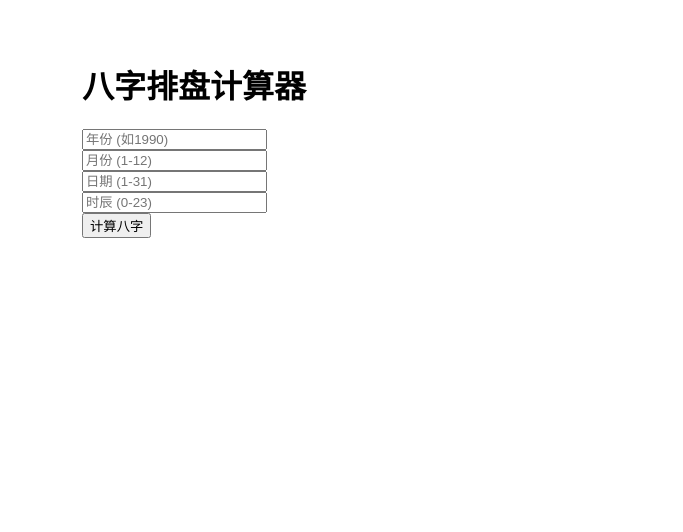
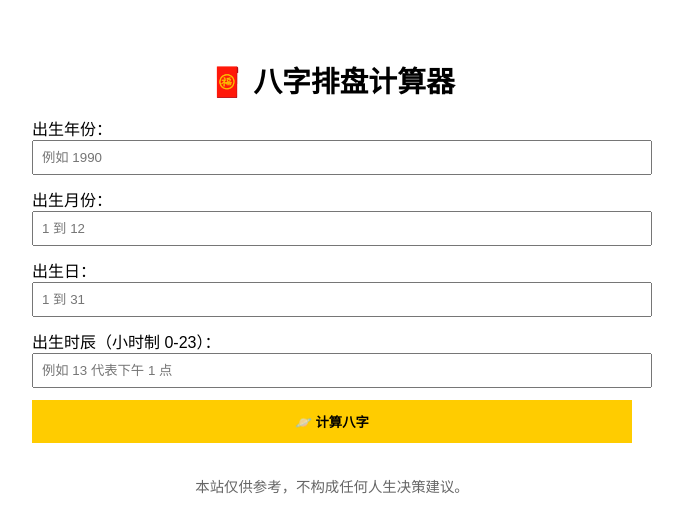
Before and after one commit to deep-geo/8zi, a React (Create React App) app: page / in a window 1280 px wide. Shown: the top 532 px of the page, without its empty margins (308-991 px from the left). Built offline with nearby package versions, Linux system fonts and the light colour scheme.

Commit message:
Fix: move updated BaziCalculator.jsx into src/

```diff
--- a/src/BaziCalculator.jsx
+++ b/src/BaziCalculator.jsx
@@ -24,23 +24,41 @@ export default function BaziCalculator() {
   };
 
   return (
-    <div style={{ padding: "2rem", maxWidth: "500px", margin: "auto" }}>
-      <h1>八字排盘计算器</h1>
-      <input type="number" name="year" placeholder="年份 (如1990)" onChange={handleChange} /><br />
-      <input type="number" name="month" placeholder="月份 (1-12)" onChange={handleChange} /><br />
-      <input type="number" name="day" placeholder="日期 (1-31)" onChange={handleChange} /><br />
-      <input type="number" name="hour" placeholder="时辰 (0-23)" onChange={handleChange} /><br />
-      <button onClick={calculateBazi}>计算八字</button>
+    <div style={{ padding: "2rem", maxWidth: "600px", margin: "auto", fontFamily: "sans-serif" }}>
+      <h1 style={{ fontSize: "1.8rem", marginBottom: "1rem", textAlign: "center" }}>🧧 八字排盘计算器</h1>
+      <div style={{ display: "grid", gap: "0.75rem" }}>
+        <label>
+          出生年份：
+          <input type="number" name="year" placeholder="例如 1990" onChange={handleChange} style={{ width: "100%", padding: "0.5rem" }} />
+        </label>
+        <label>
+          出生月份：
+          <input type="number" name="month" placeholder="1 到 12" onChange={handleChange} style={{ width: "100%", padding: "0.5rem" }} />
+        </label>
+        <label>
+          出生日：
+          <input type="number" name="day" placeholder="1 到 31" onChange={handleChange} style={{ width: "100%", padding: "0.5rem" }} />
+        </label>
+        <label>
+          出生时辰（小时制 0-23）：
+          <input type="number" name="hour" placeholder="例如 13 代表下午 1 点" onChange={handleChange} style={{ width: "100%", padding: "0.5rem" }} />
+        </label>
+        <button onClick={calculateBazi} style={{ padding: "0.75rem", backgroundColor: "#ffcc00", border: "none", cursor: "pointer", fontWeight: "bold" }}>🪐 计算八字</button>
+      </div>
 
       {baziResult && (
-        <div style={{ marginTop: "1rem" }}>
-          <h2>排盘结果</h2>
-          <p>年柱: {baziResult.yearPillar}</p>
-          <p>月柱: {baziResult.monthPillar}</p>
-          <p>日柱: {baziResult.dayPillar}</p>
-          <p>时柱: {baziResult.hourPillar}</p>
+        <div style={{ marginTop: "2rem", padding: "1.5rem", backgroundColor: "#f9f9f9", borderRadius: "8px" }}>
+          <h2 style={{ fontSize: "1.25rem", marginBottom: "1rem" }}>🧩 排盘结果</h2>
+          <p><strong>年柱：</strong>{baziResult.yearPillar}</p>
+          <p><strong>月柱：</strong>{baziResult.monthPillar}</p>
+          <p><strong>日柱：</strong>{baziResult.dayPillar}</p>
+          <p><strong>时柱：</strong>{baziResult.hourPillar}</p>
         </div>
       )}
+
+      <div style={{ marginTop: "2rem", textAlign: "center", fontSize: "0.9rem", color: "#666" }}>
+        本站仅供参考，不构成任何人生决策建议。
+      </div>
     </div>
   );
 }
```
